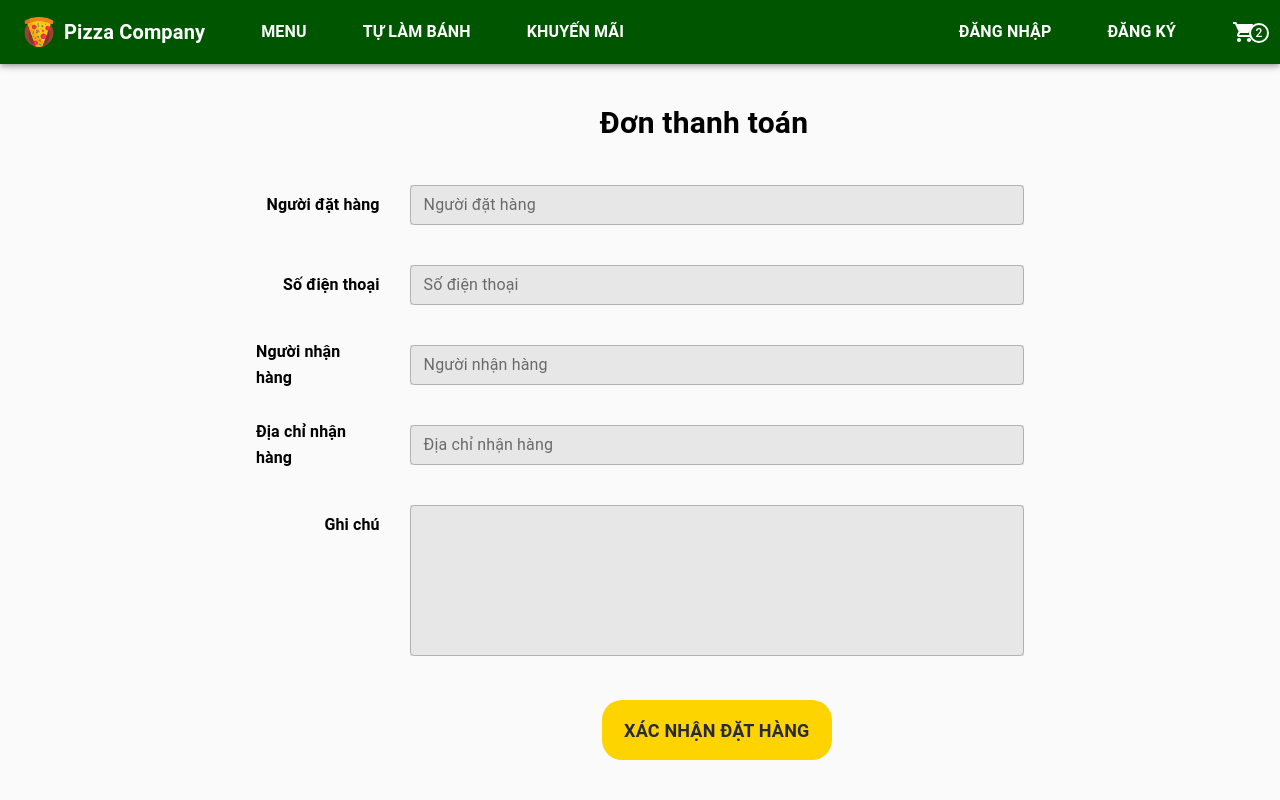
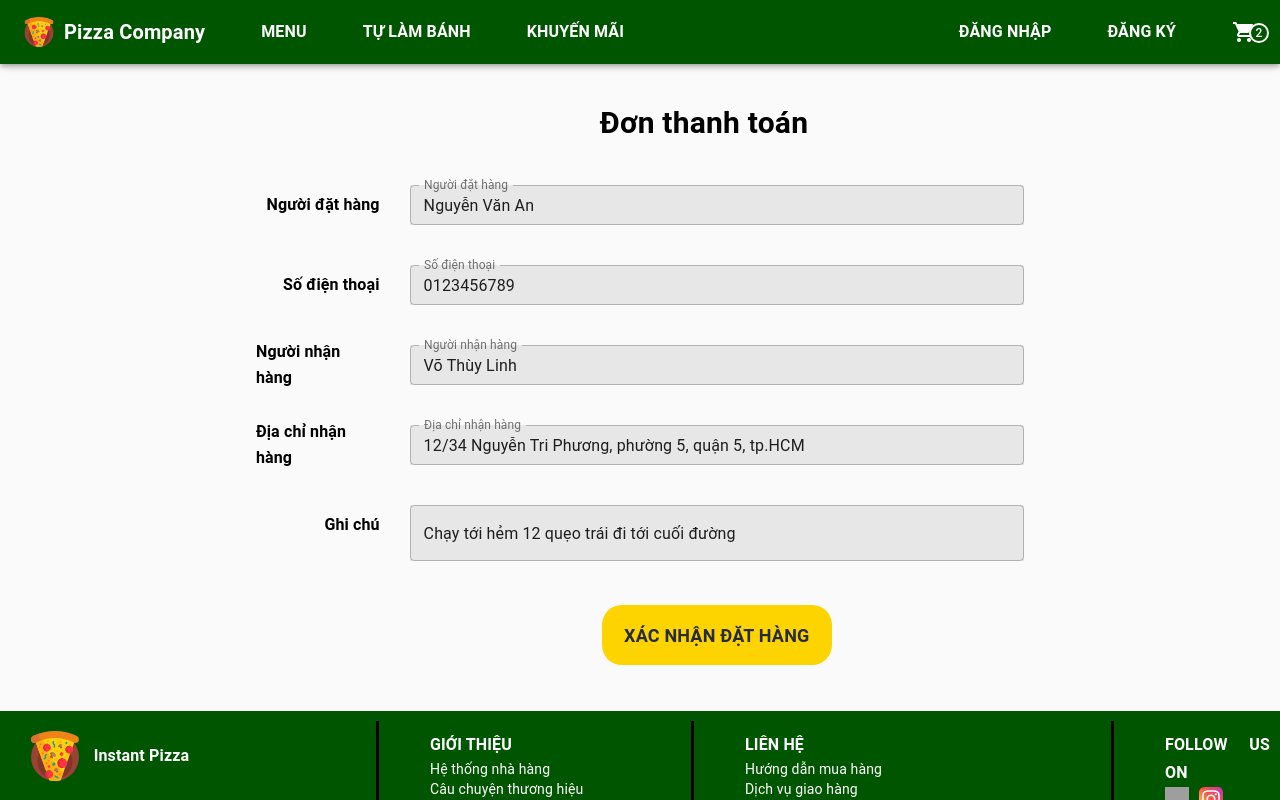
Before and after one commit to ndhungw/pizza-online, a React (Create React App) app: page /payment in a window 1280 px wide. Shown: the top 800 px of the page. Built offline with nearby package versions, Linux system fonts and the light colour scheme; grey boxes are pictures that could not be loaded; a web font is replaced by a local one.

Commit message:
set default value for payment fields

```diff
--- a/src/pages/Payment.js
+++ b/src/pages/Payment.js
@@ -162,7 +162,7 @@ export default function Payment() {
                   id="firstName"
                   label="Người đặt hàng"
                   size="small"
-                  placeholder="Nguyễn Văn An"
+                  defaultValue="Nguyễn Văn An"
                 />
               </div>
             </div>
@@ -193,7 +193,7 @@ export default function Payment() {
                   id="phone"
                   label="Số điện thoại"
                   size="small"
-                  placeholder="0123456789"
+                  defaultValue="0123456789"
                 />
               </div>
             </div>
@@ -224,7 +224,7 @@ export default function Payment() {
                   id="receiver"
                   label="Người nhận hàng"
                   size="small"
-                  placeholder="Võ Thị Vi"
+                  defaultValue="Võ Thùy Linh"
                 />
               </div>
             </div>
@@ -255,7 +255,7 @@ export default function Payment() {
                   id="address"
                   label="Địa chỉ nhận hàng"
                   size="small"
-                  placeholder="117 Nghĩa Thục, phường 5, quận 5, TP.Hồ Chí Minh"
+                  defaultValue="12/34 Nguyễn Tri Phương, phường 5, quận 5, tp.HCM"
                 />
               </div>
             </div>
@@ -287,20 +287,12 @@ export default function Payment() {
                   fullWidth
                   id="note"
                   label=""
-                  value={`\n\n\n\n\n`}
+                  value={`Chạy tới hẻm 12 quẹo trái đi tới cuối đường`}
                 />
               </div>
             </div>
             <div style={{ height: 20 }}></div>
             <div className={classes.buttonContainer}>
-              {/* <ButtonBase
-                className={classes.button}
-                style={{ backgroundColor: "#e0e0e0" }}
-              >
-                <Typography className={classes.buttonText} color="inherit">
-                  XEM LẠI GIỎ HÀNG
-                </Typography>
-              </ButtonBase> */}
               <ButtonBase
                 className={classes.button}
                 style={{ backgroundColor: "#FED400" }}
```
